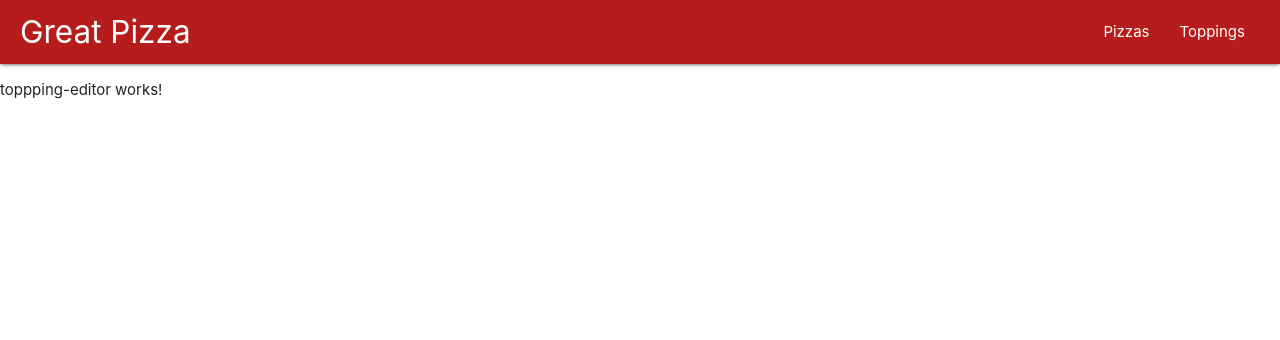
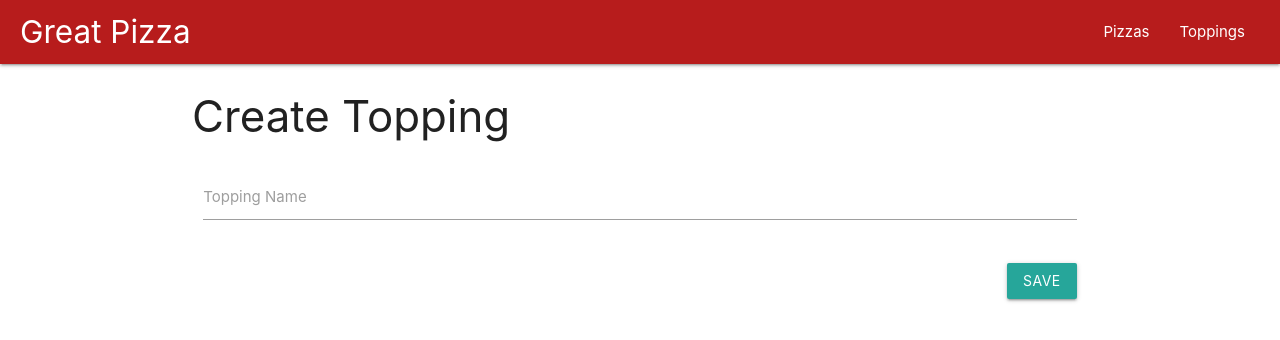
Before and after one commit to dmeneses/GreatPizzaUI, an Angular app: page /topping/1 in a window 1280 px wide. Shown: the top 340 px of the page. Built offline with nearby package versions, Linux system fonts and the light colour scheme; no server answers.

Commit message:
Create toppings

```diff
--- a/src/app/app-routing.module.ts
+++ b/src/app/app-routing.module.ts
@@ -13,6 +13,7 @@ const routes: Routes = [
   { path: 'pizzas/:id', component: PizzaEditorComponent },
   { path: 'toppings', component: ToppingComponent },
   { path: 'topping/:id', component: TopppingEditorComponent },
+  { path: 'topping', component: TopppingEditorComponent },
 ];
 
 @NgModule({
--- a/src/app/app.module.ts
+++ b/src/app/app.module.ts
@@ -12,7 +12,6 @@ import { PizzaEditorComponent } from './pizza/pizza-editor/pizza-editor.componen
 import { TopppingEditorComponent } from './topping/toppping-editor/toppping-editor.component';
 import { AutocompleteDirective } from './shared/directives/autocomplete/autocomplete.directive';
 
-
 @NgModule({
   declarations: [
     AppComponent,
@@ -21,7 +20,7 @@ import { AutocompleteDirective } from './shared/directives/autocomplete/autocomp
     ToppingComponent,
     PizzaEditorComponent,
     TopppingEditorComponent,
-    AutocompleteDirective
+    AutocompleteDirective,
   ],
   imports: [
     BrowserModule,
--- a/src/app/pizza/pizza.service.ts
+++ b/src/app/pizza/pizza.service.ts
@@ -20,11 +20,11 @@ export class PizzaService {
     return this.http.get<Pizza>(`${this.path}/${id}`);
   }
 
-  deletePizza(id: string) {
-    return this.http.delete<Pizza>(`${this.path}/${id}`);
+  deletePizza(id: string): Observable<void> {
+    return this.http.delete<void>(`${this.path}/${id}`);
   }
 
-  savePizza(pizza: Pizza) {
-    return this.http.post<Pizza>(`${this.path}`, pizza);
+  savePizza(pizza: Pizza): Observable<any> {
+    return this.http.post<any>(`${this.path}`, pizza);
   }
 }
--- a/src/app/topping/topping.component.html
+++ b/src/app/topping/topping.component.html
@@ -1,4 +1,5 @@
 <app-product title="Toppings" [data]="toppings"
   (edit)="onEdit($event)"
-  (delete)="onDelete($event)">
+  (delete)="onDelete($event)"
+  (add)="onAdd()">
 </app-product>
--- a/src/app/topping/topping.component.ts
+++ b/src/app/topping/topping.component.ts
@@ -35,4 +35,8 @@ export class ToppingComponent implements OnInit {
       });
   }
 
+  onAdd(id: string) {
+    this.router.navigate(['topping']);
+  }
+
 }
--- a/src/app/topping/topping.service.ts
+++ b/src/app/topping/topping.service.ts
@@ -20,8 +20,11 @@ export class ToppingService {
     return this.http.get<Topping>(`${this.path}/${id}`);
   }
 
-  deleteTopping(id: string): Observable<Topping> {
-    return this.http.delete<Topping>(`${this.path}/${id}`);
+  deleteTopping(id: string): Observable<void> {
+    return this.http.delete<void>(`${this.path}/${id}`);
   }
 
+  saveTopping(topping: Topping): Observable<any> {
+    return this.http.post<any>(`${this.path}`, topping);
+  }
 }
--- a/src/app/topping/toppping-editor/toppping-editor.component.html
+++ b/src/app/topping/toppping-editor/toppping-editor.component.html
@@ -1 +1,14 @@
-<p>toppping-editor works!</p>
+<div class="container">
+  <h3>Create Topping</h3>
+  <div class="row">
+    <form [formGroup]="toppingForm" class="col s12">
+      <div class="row">
+        <div class="input-field col s12">
+          <input type="text" formControlName="name" name="toppingName">
+          <label for="toppingName">Topping Name</label>
+        </div>
+      </div>
+      <button class="btn right" (click)='onSave()'>Save</button>
+    </form>
+  </div>
+</div>
--- a/src/app/topping/toppping-editor/toppping-editor.component.ts
+++ b/src/app/topping/toppping-editor/toppping-editor.component.ts
@@ -1,4 +1,11 @@
 import { Component, OnInit } from '@angular/core';
+import { FormBuilder } from '@angular/forms';
+import { ActivatedRoute, Router} from '@angular/router';
+
+import { switchMap } from 'rxjs/operators';
+import { Topping } from 'src/app/shared/models/topping.model';
+import { of } from 'rxjs';
+import { ToppingService } from '../topping.service';
 
 @Component({
   selector: 'app-toppping-editor',
@@ -7,9 +14,43 @@ import { Component, OnInit } from '@angular/core';
 })
 export class TopppingEditorComponent implements OnInit {
 
-  constructor() { }
+  toppingId: string;
+  newToppingMode = false;
+  toppingForm = this.formBuilder.group({
+    _id: '',
+    name: ''
+  });
+
+  constructor(private formBuilder: FormBuilder,
+    private route: ActivatedRoute,
+    private toppingService: ToppingService,
+    private router: Router) { }
 
   ngOnInit() {
+    this.route.paramMap
+    .pipe(
+      switchMap(params => {
+        this.toppingId = params.get('id');
+        this.newToppingMode = !this.toppingId;
+        if (this.newToppingMode) {
+          const topping = new Topping();
+          return of(topping);
+        } else {
+          return this.toppingService.getTopping(this.toppingId);
+        }
+      })
+    )
+    .subscribe((topping) => {
+      this.toppingForm.patchValue(topping);
+    })
+  }
+
+  onSave() {
+    const topping = this.toppingForm.value;
+    this.toppingService.saveTopping(topping)
+      .subscribe(() => {
+        this.router.navigate(['/toppings']);
+      });
   }
 
 }
```
